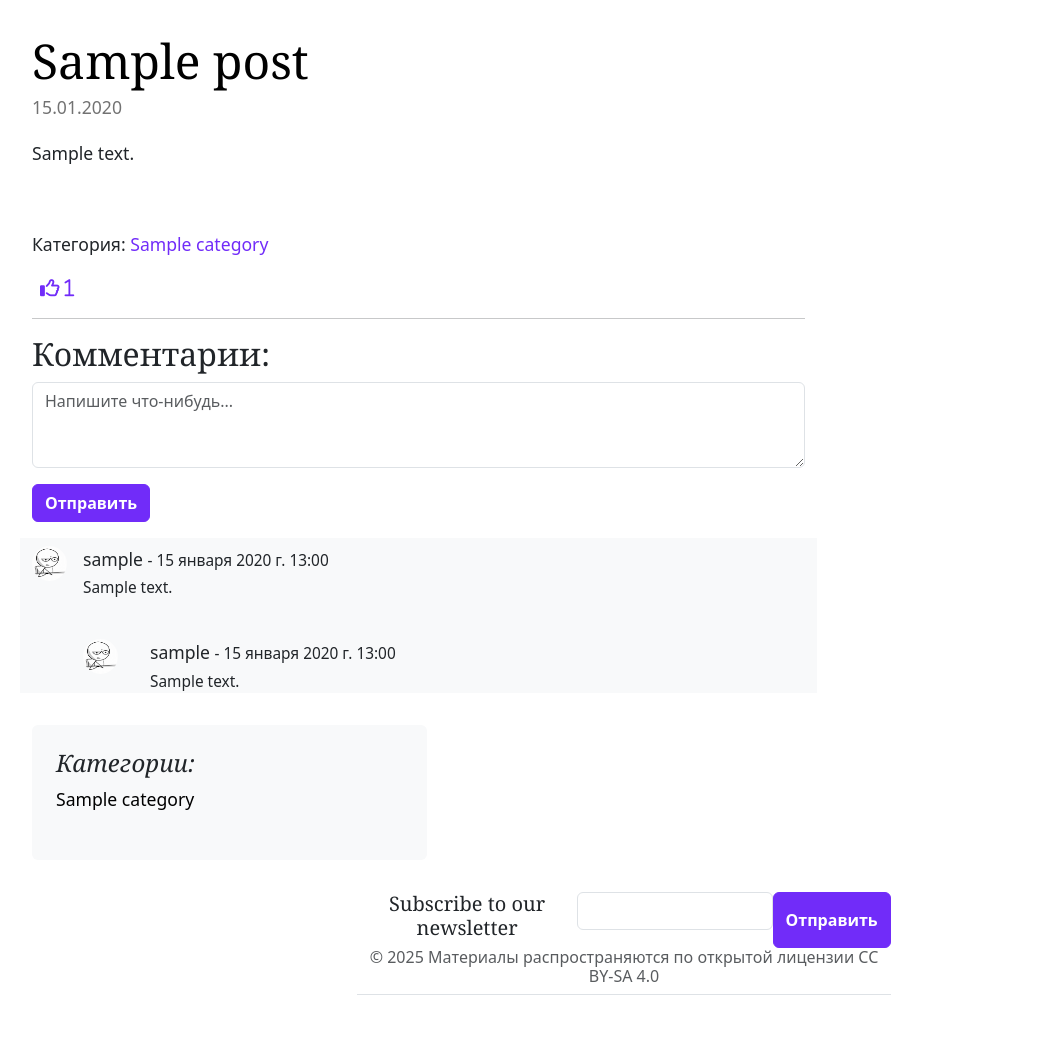
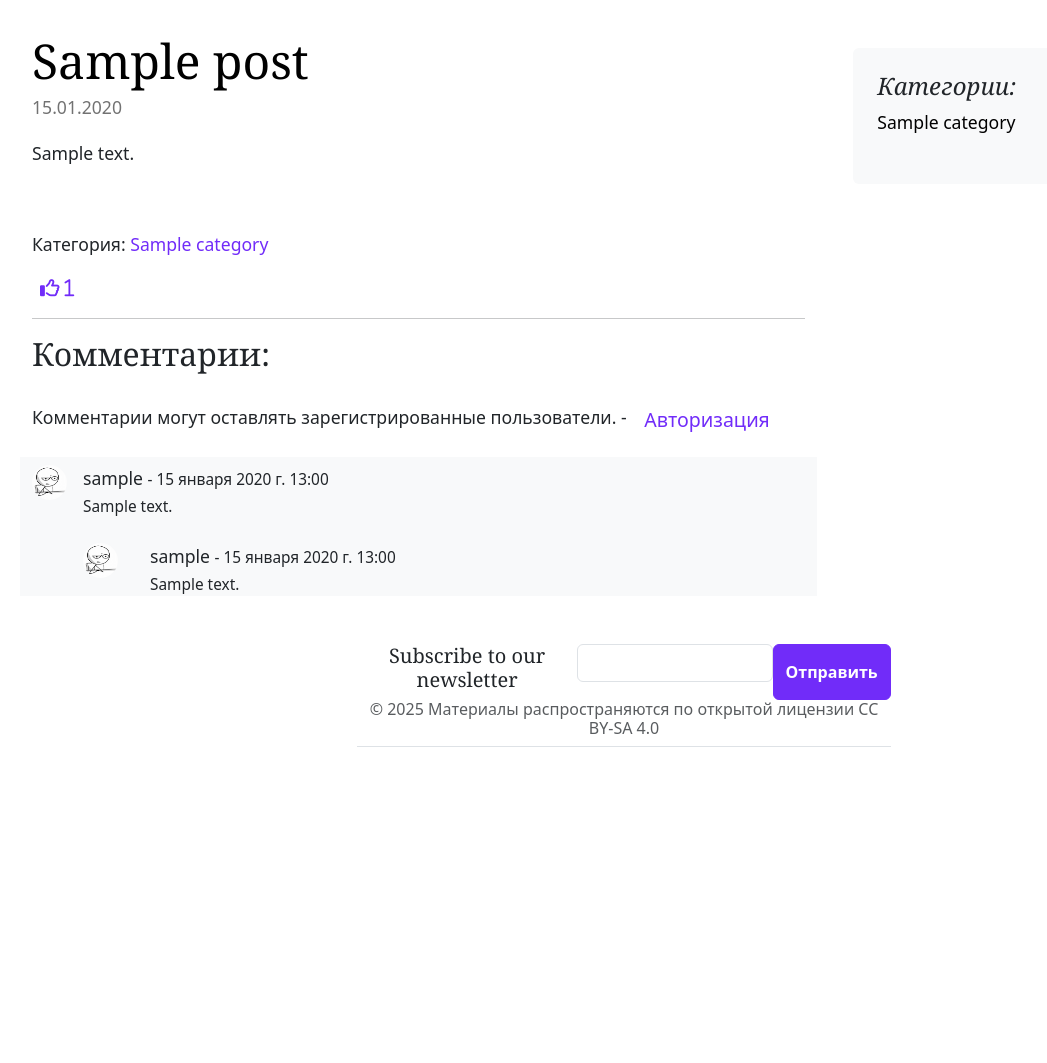
Before and after one commit to slava1967/django_blog_new, a Django app: a page that uses blog_new/main/templates/main/sidebar.html in a window 1280 px wide. Shown: the part 58-1121 px from the top of the page, without its empty margins (16-1063 px from the left). After the commit the page ends 805 px from the top, so only its background shows below. Run offline with Django 4.2, Linux system fonts and the light colour scheme; tables that the repository leaves empty hold one stand-in row (values such as "Sample post"); some libraries are stand-ins or nearby versions.

Commit message:
Fixed layout

```diff
--- a/blog_new/main/templates/main/sidebar.html
+++ b/blog_new/main/templates/main/sidebar.html
@@ -1,6 +1,5 @@
 {% load tag_categories %}
 
-<div>
 <div class="p-4 mb-3 bg-body-tertiary rounded">
     <h4 class="fst-italic">Категории:</h4>
     {% tag_categories as categories %}
@@ -13,4 +12,3 @@
         {% endfor %}
     </ul>
 </div>
-</div>
--- a/blog_new/posts/templates/posts/comments/reply-detail.html
+++ b/blog_new/posts/templates/posts/comments/reply-detail.html
@@ -1,6 +1,6 @@
 {% load static %}
 
-<div class="d-flex flex-start mt-4" id="reply{{ reply.pk }}">
+<div class="d-flex flex-start pt-2" id="reply{{ reply.pk }}">
     {% if user.image %}
     <a class="me-3" href="#">
         <img src="{{ user.image.url }}"
--- a/blog_new/posts/templates/posts/post-detail.html
+++ b/blog_new/posts/templates/posts/post-detail.html
@@ -4,7 +4,7 @@
 
 {% block content %}
 
-<div class="col-md-12 mb-4 mt-3 left top">
+<div class="mb-4 mt-3 left top">
     <article class="blog-post">
         <h1 class="display-5 link-body-emphasis mb-1">{% block title %} {{ post.title }} {% endblock title %}</h1>
         <p class="blog-post-meta">{{ post.created_on|date:"d.m.Y" }}</p>
@@ -28,15 +28,25 @@
     <div>
         <h2 class="subtitle is-4">Комментарии:</h2>
     </div>
-    {% include 'posts/comment-form.html' %}
-    {% include "posts/comments/comments-container.html" %}
+    {% if user.is_authenticated %}
+        {% include 'posts/comment-form.html' %}
+    {% else %}
+        <div class="pt-3 mb-3">
+            <div class="media-content">Комментарии могут оставлять зарегистрированные пользователи. -
+                <button hx-get="{% url 'users:user_login_inner' %}" hx-target="#dialog" class="btn btn-link">
+                    Авторизация
+                </button>
+            </div>
+        </div>
+    {% endif %}
+        {% include "posts/comments/comments-container.html" %}
     {% comment %} <div id="post-comment">
         <div hx-get="{% url 'posts:comment_form' post.slug %}" hx-trigger="load, userAuthenticated from:body">
         <div hx-get="{% url 'posts:comment_detail' post.pk %}" hx-trigger="load">
         </div>
     </div> {% endcomment %}
     {% comment %} <div hx-get="{% url 'posts:post_comments' post.slug %}" hx-trigger="load" class="main-comment-section"> {% endcomment %}
-    </div>
+    {% comment %} </div> {% endcomment %}
 </div>
 {% comment %} <script type="text/javascript" src="{% static 'vendor/js/social.js' %}"></script>
 <script src="https://kit.fontawesome.com/1d71f92e0a.js" crossorigin="anonymous"></script> {% endcomment %}
```
Lines whose indentation alone changed are shown as unchanged.
